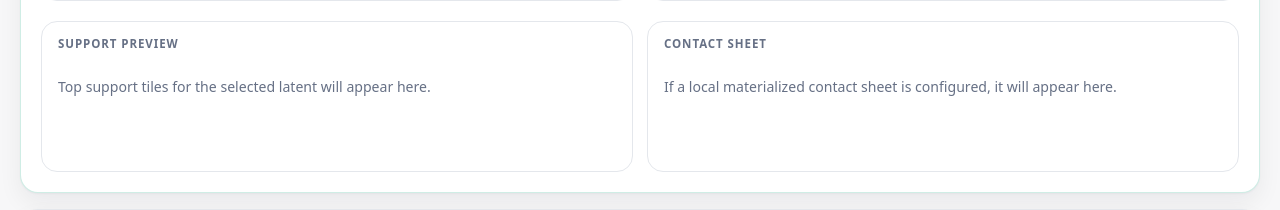
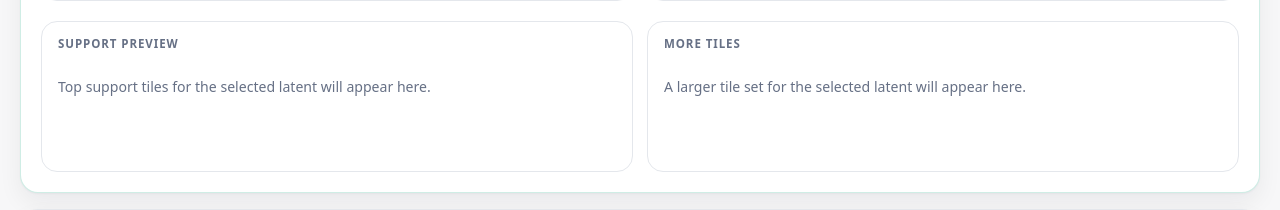
Before and after one commit to W8Yi/wsi-bench, a Python web app: template templates/sae.html in a window 1280 px wide. Shown: the part 1154-1364 px from the top of the page. Run offline with Jinja, Linux system fonts and the light colour scheme; the template is opened without the code that fills it, so the values that code supplies are empty.

Commit message:
Simplify latent evidence view and dedupe model picker

```diff
--- a/static/sae.js
+++ b/static/sae.js
@@ -47,7 +47,7 @@ const el = {
   umapMeta: document.getElementById("umapMeta"),
   latentProfile: document.getElementById("latentProfile"),
   methodStrip: document.getElementById("methodStrip"),
-  contactSheetWrap: document.getElementById("contactSheetWrap"),
+  evidenceGridWrap: document.getElementById("evidenceGridWrap"),
   supportPreview: document.getElementById("supportPreview"),
   cohortRows: document.getElementById("cohortRows"),
 };
@@ -80,8 +80,14 @@ async function fetchJson(url) {
 }
 
 function filteredModels() {
-  if (!state.selectedEncoder) return state.models;
-  return state.models.filter((m) => m.encoder === state.selectedEncoder);
+  const rows = !state.selectedEncoder ? state.models : state.models.filter((m) => m.encoder === state.selectedEncoder);
+  const seen = new Set();
+  return rows.filter((m) => {
+    const key = String(m.model_id || "");
+    if (seen.has(key)) return false;
+    seen.add(key);
+    return true;
+  });
 }
 
 function renderEncoderSelect() {
@@ -504,16 +510,6 @@ function drawHistogram(hist) {
   ctx.fillText(hist.histogram_unit || "slide_max_activation", margin.left, height - 8);
 }
 
-function contactSheetUrl(detail) {
-  return `/api/sae/contact-sheet?${q({
-    model_id: state.selectedModelId,
-    latent_idx: detail.latent_idx,
-    strategy: detail.strategy,
-    method: detail.method || state.representativeMethod,
-    size: 768,
-  })}`;
-}
-
 function renderLatentProfile(detail) {
   const metric = detail.metric_row || {};
   const summary = detail.summary_row || {};
@@ -566,20 +562,10 @@ function renderLatentProfile(detail) {
   drawHistogram(detail.histogram || {});
   renderCohortTable(detail.cohort_rows || []);
 
-  if (detail.contact_sheet_available) {
-    el.contactSheetWrap.innerHTML = `
-      <div class="contact-sheet-card">
-        <img loading="lazy" src="${contactSheetUrl(detail)}" alt="contact sheet for latent ${esc(detail.latent_idx)}" />
-        <div class="meta">Materialized contact sheet for ${esc(detail.strategy || "-")} • ${esc(detail.method || state.representativeMethod || "-")}.</div>
-      </div>
-    `;
-  } else {
-    el.contactSheetWrap.innerHTML = `<p class="meta">No configured materialized contact sheet for this latent.</p>`;
-  }
-
   const preview = detail.support_preview || [];
   if (!preview.length) {
     el.supportPreview.innerHTML = `<p class="meta">No support preview rows available for this latent.</p>`;
+    el.evidenceGridWrap.innerHTML = `<p class="meta">No additional tiles available for this latent.</p>`;
   } else {
     el.supportPreview.innerHTML = `
       <div class="support-preview-grid">
@@ -590,6 +576,17 @@ function renderLatentProfile(detail) {
             <div>act ${Number(row.activation || 0).toFixed(3)}</div>
           </article>
         `).join("")}
+      </div>
+    `;
+    el.evidenceGridWrap.innerHTML = `
+      <div class="support-preview-grid">
+        ${preview.slice(6, 18).map((row) => `
+          <article class="support-preview-card">
+            <img loading="lazy" src="${tileUrl(row, row.slide_key, 144)}" alt="support tile" />
+            <div>${esc(row.slide_key || "-")}</div>
+            <div>act ${Number(row.activation || 0).toFixed(3)}</div>
+          </article>
+        `).join("") || `<p class="meta">No additional tiles beyond the primary preview set.</p>`}
       </div>
     `;
   }
@@ -690,7 +687,7 @@ async function loadFocusData() {
   if (state.selectedLatentIdx === null) {
     el.latentProfile.innerHTML = `<p class="meta">Select a representative latent tile or chart point to inspect latent-specific analytics.</p>`;
     el.methodStrip.innerHTML = `<p class="meta">Representative methods will appear here for the selected latent.</p>`;
-    el.contactSheetWrap.innerHTML = `<p class="meta">If a local materialized contact sheet is configured, it will appear here.</p>`;
+    el.evidenceGridWrap.innerHTML = `<p class="meta">A larger tile set for the selected latent will appear here.</p>`;
     el.supportPreview.innerHTML = `<p class="meta">Top support tiles for the selected latent will appear here.</p>`;
     renderCohortTable([]);
     drawEmptyCanvas(el.histCanvas, "No latent selected.");
--- a/templates/sae.html
+++ b/templates/sae.html
@@ -120,9 +120,9 @@
               </div>
             </div>
             <div class="mini-panel">
-              <div class="mini-head">Contact Sheet</div>
-              <div id="contactSheetWrap" class="contact-sheet-wrap">
-                <p class="meta">If a local materialized contact sheet is configured, it will appear here.</p>
+              <div class="mini-head">More Tiles</div>
+              <div id="evidenceGridWrap" class="contact-sheet-wrap">
+                <p class="meta">A larger tile set for the selected latent will appear here.</p>
               </div>
             </div>
           </div>
```
